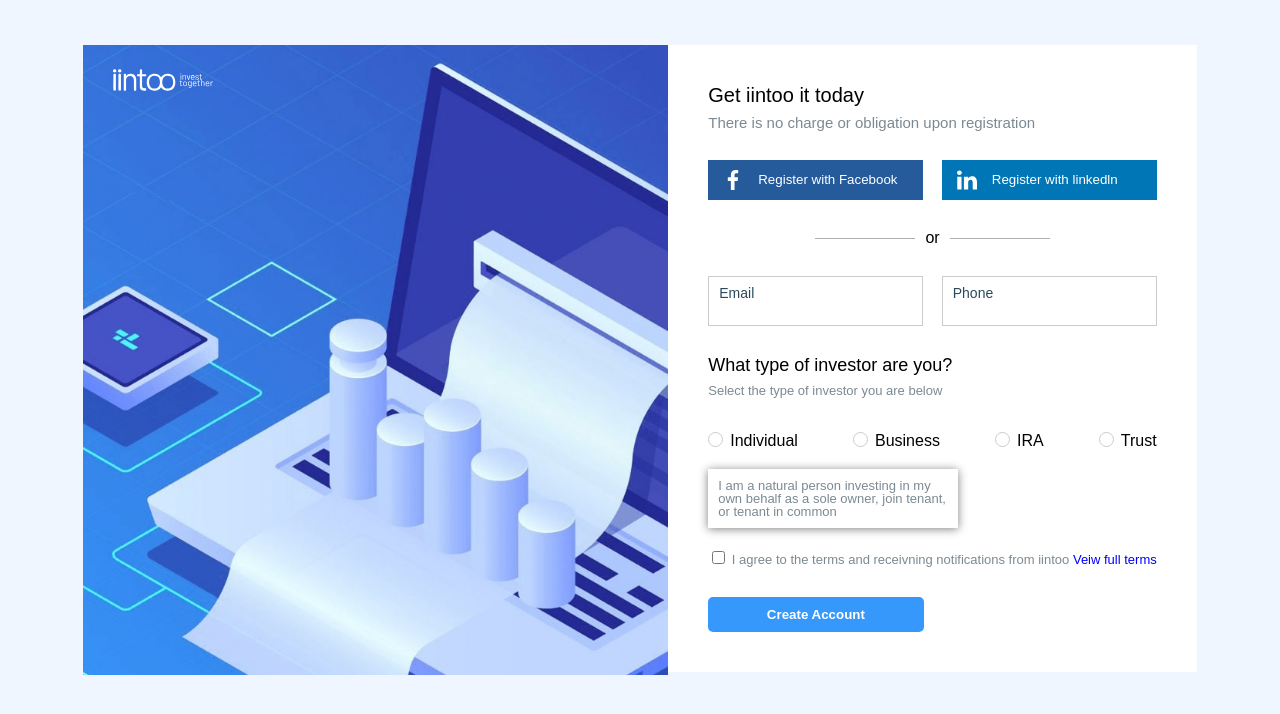
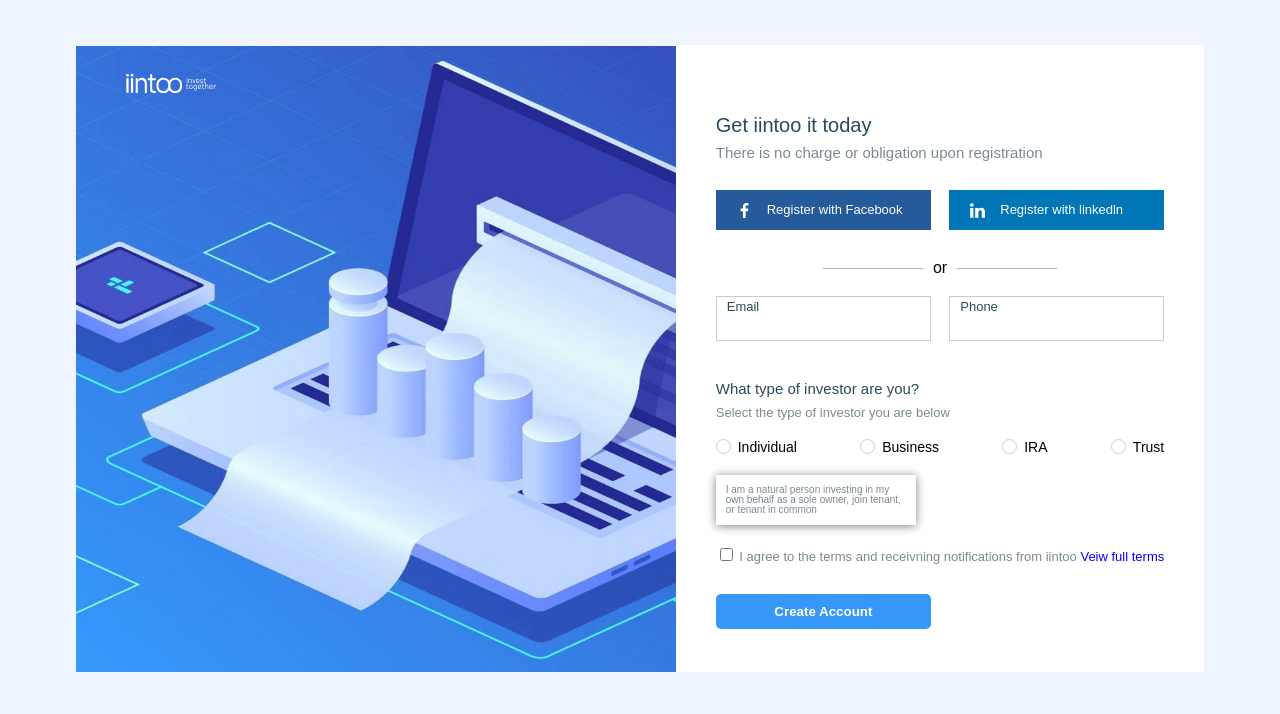
Before and after one commit to DanilYoh/iitntoo, a plain HTML site: page index.html in a window 1280 px wide. Drawn offline with Linux system fonts and the light colour scheme.

Commit message:
fix size

```diff
--- a/index.html
+++ b/index.html
@@ -10,6 +10,7 @@
 <body>
 	<div class="container">
 		<div class="promo">
+			<img src="/img/bg.jpg" alt="bj" class="promo__bj">
 			<img src="/icon/logo.svg" alt="logo" class="promo__logo">
 		</div>
 		<div class="wraper">
--- a/scss/_media.scss
+++ b/scss/_media.scss
@@ -1,7 +1,14 @@
 @media (max-width: 1170px) {
 	.container {
 		max-width: 960px;
+
 	}
+	.promo {
+		img:first-child {
+			width: 100% !important;
+		}
+	}
+
 }
 @media (max-width: 960px) {
 	.container {
--- a/scss/style.scss
+++ b/scss/style.scss
@@ -17,18 +17,18 @@ body {
 	align-items: center;
 }
 .promo {
-	width: 50%;
-	min-height: 630px;
-	background-image: url('/img/bg.jpg');
-	background-repeat: no-repeat;
-	background-size: cover;
+
 	position: relative;
-	img {
-		width: 100px;
-		height: 50px;
+	img:first-child {
+		width: 600px;
+		height: 626px;
+	}
+	img:last-child {
+		width: 90px;
+		height: 35px;
 		position: absolute;
-		top: 10px;
-		left: 30px;
+		top: 20px;
+		left: 50px;
 	}
 }
 
@@ -39,10 +39,12 @@ body {
 	margin: 45px 0px 0 0px;
 	background-color: white;
 	padding: 40px;
+	height: 547px;
 	&__header {
-		margin: 0px 0px 10px 0px;
+		margin: 30px 0px 10px 0px;
 		font-weight: 500;
 		font-size: 20px;
+		color: #2A4A5C;
 	}
 	&__subheader {
 		font-size: 15px;
@@ -61,28 +63,30 @@ body {
 	&__facebook {
 		border: none;
     width: 215px;
+		height: 40px;
     background-color: #255A9B;
     color: #fff;
     font-weight: 400;
     text-align: start;
-		padding: 10px 0px;
+		font-size: 13px;
 	}
 	&__linkedln {
 		border: none;
     width: 215px;
+		height: 40px;
     background-color: #0076B6;
     color: #fff;
     font-weight: 400;
 		text-align: start;
-		padding: 10px 0px;
+		font-size: 13px;
 	}
 	&__facebook::before {
 		content: "";
 		margin: 0 15px;
 		display: inline-flex;
 		vertical-align: middle;
-		width: 20px;
-		height: 20px;
+		width: 15px;
+		height: 15px;
 		background: url('/icon/facebook.svg') no-repeat center / contain;
 	}
 	&__linkedln::before {
@@ -90,8 +94,8 @@ body {
 		margin: 0 15px;
 		display: inline-flex;
 		vertical-align: middle;
-		width: 20px;
-		height: 20px;
+		width: 15px;
+		height: 15px;
 		background: url('/icon/linkedin.svg') no-repeat center / contain;
 	}
 }
@@ -116,7 +120,7 @@ body {
 	}
 }
 .form {
-	margin-top: 30px;
+	margin-top: 20px;
 	&__radio {
 		display: flex;
 		align-items: center;
@@ -131,21 +135,22 @@ body {
 		position: relative;
 		input  {
 			width: 215px;
-			height: 50px;
+			height: 45px;
 			border: 1px solid RGBA( 169, 169, 169, 0.6 );
 			box-sizing: border-box;
-			font-size: 15px;
 			font-weight: 200;
 			padding: 20px 20px 0 10px;
+			font-size: 13px;
+			line-height: 20px;
 		}
 		label {
 			padding: 0 10px;
 			color: #2A4A5C;
 			position: absolute;
 			box-sizing: border-box;
-			top: 10px;
+			top: 4px;
 			left: 1px;
-			font-size: 14px;
+			font-size: 13px;
 		}
 		input:focus {
 			outline: 0;
@@ -154,27 +159,30 @@ body {
 	}
 
 	&__header {
-		margin-top: 50px;
+		margin-top: 100px;
+		padding-top: 10px;
 		margin: 30px 0px 10px 0px;
 		font-weight: 500;
-		font-size: 18px;
+		font-size: 15px;
+		color: #2A4A5C;
 	}
 	&__subheader {
 		font-size: 13px;
 		color: #7B8A92;
 	}
 	&__radiobattons {
-		margin-top: 36px;
+		margin-top: 20px;
 		display: flex;
 		justify-content: space-between;
 	}
 	&__info {
 		margin-top: 20px;
-		width: 230px;
+		width: 180px;
 		padding: 10px;
 		box-shadow: 0px 1px 9px grey;
 		p {
-			font-size: 13px;
+			font-size: 10px;
+			font-weight: 100px;
 			color: #7B8A92;
 		}
 	}
@@ -216,6 +224,7 @@ body {
 	}
 	&__label {
 		padding-left: 22px;
+		font-size: 14px;
 	}
 	&__label::before {
 		content: "";
@@ -225,13 +234,13 @@ body {
 		border: 1px solid #ccc;
 		border-radius: 50%;
 		position: absolute;
-		top: -1px;
+		top: 0px;
 		left: 0;
 		transition: border .1s linear;
 	}
 }
 .radio__input:checked + .radio__label::before {
 	border: 3px solid #3698FB;
-	width: 11px;
-	height: 11px;
+	width: 9px;
+	height: 9px;
 }
```
Also changed, not shown: css/style.css.
